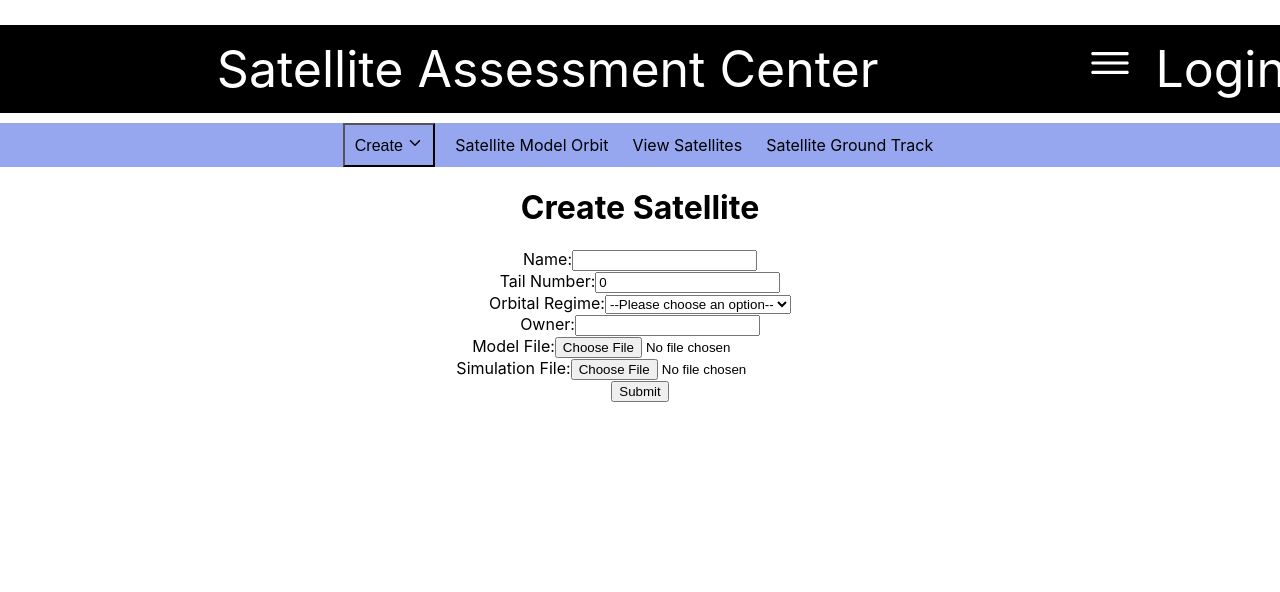
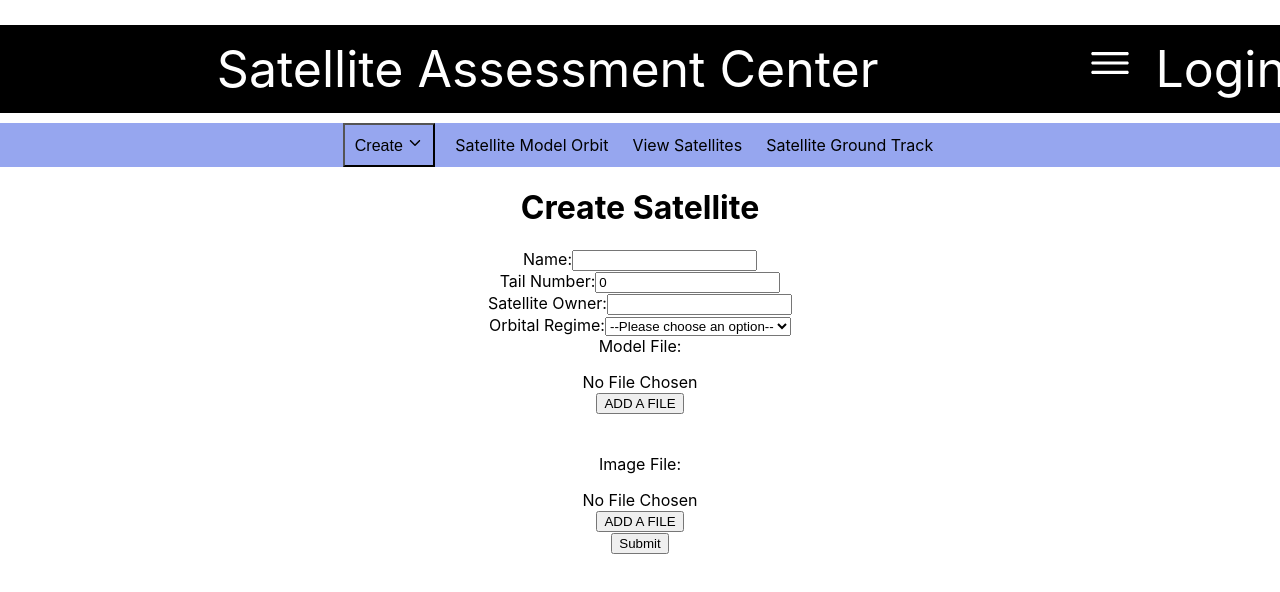
Before and after one commit to HamblinIs/satDB-sdi-capstone, a React (Create React App) app in the folder frontend/: page /CreateSatellite in a window 1280 px wide. Shown: the top 592 px of the page. Built offline with nearby package versions, Linux system fonts and the light colour scheme; the HTML template or start-up script is replaced by a standard one.

Commit message:
sat and ass creation complete

```diff
--- a/frontend/src/components/CreateAssessment.js
+++ b/frontend/src/components/CreateAssessment.js
@@ -11,10 +11,16 @@ export default function CreateAssessment() {
     associatedSat: 0,
     creation_date:'',
     description: '',
-    model_file: '',
-    simulation_file: '',
-    misc_files: ''
   });
+  const [modelFile, setModelFile] = useState([]);
+  const [simulationFile, setSimulationFile] = useState([]);
+  const [miscFile, setMiscFile] = useState([]);
+  const [addSimFile, setAddSimFile] = useState(false);
+  const [addMiscFile, setAddMiscFile] = useState(false);
+  const [addDataFile, setAddDataFile] = useState(false);
+  const [addImageFile, setAddImageFile] = useState(false);
+  const [images, setImages] = useState([]);
+  const [dataFile, setDataFile] = useState([]);
 
   const handleChange = (e) => {
     const { name, value } = e.target;
@@ -49,9 +55,11 @@ export default function CreateAssessment() {
           associatedSat: assessment.associatedSat,
           creation_date: assessment.creation_date,
           description: assessment.description,
-          model_file: assessment.model_file,
-          simulation_file: assessment.simulation_file,
-          misc_files: assessment.misc_files
+          //model_file: modelFile,
+          sim_files: simulationFile,
+          misc_files: miscFile,
+          data_files: dataFile,
+          images: images
         })
       })
       .then(res => res.json())
@@ -61,6 +69,13 @@ export default function CreateAssessment() {
     }
   }
 
+  const addFileToState = (file_type, setState) => {
+    const fileInput = document.getElementById(file_type);
+    const file = fileInput.value;
+    if (file){
+      setState(prevState => ([ ...prevState, {file_path_name: file} ]))
+    }
+  }
 
   return (
     <div>
@@ -92,21 +107,109 @@ export default function CreateAssessment() {
         </label>
         <br/>
 
-        <label>Model File:
-          <input type="text" name="model_file" value={assessment.model_file} onChange={handleChange} />
+        <label>Simulation File:
+          <ul>
+            {simulationFile.map((file, index) => (
+              <li key={index}>{file.file_path_name}</li>
+            ))}
+          </ul>
+          {addSimFile ? (
+            <>
+              <input
+                type="text"
+                name="sim_file"
+                id="sim_file"
+                />
+              <button  onClick = {() => addFileToState('sim_file', setSimulationFile)}>Save</button>
+            </>
+          ): (
+            <>
+              <label>No File Chosen</label>
+              <br/>
+              <button type="button" onClick={() => setAddSimFile(!addSimFile)}>ADD A FILE</button>
+            </>
+          ) }
         </label>
         <br/>
-
-        <label>Simulation File:
-        <input type="text" name="simulation_file" value={assessment.simulation_file} onChange={handleChange} />
+        <br/>
+        <br/>
+        <label>Misc File:
+          <ul>
+            {miscFile.map((file, index) => (
+              <li key={index}>{file.file_path_name}</li>
+            ))}
+          </ul>
+          {addMiscFile ? (
+            <>
+              <input
+                type="text"
+                name="misc_file"
+                id="misc_file"
+                />
+              <button  onClick = {() => addFileToState('misc_file', setMiscFile)}>Save</button>
+            </>
+          ): (
+            <>
+              <label>No File Chosen</label>
+              <br/>
+              <button type="button" onClick={() => setAddMiscFile(!addMiscFile)}>ADD A FILE</button>
+            </>
+          ) }
         </label>
         <br/>
-
-        <label>Misc File:
-        <input type="text" name="misc_files" value={assessment.misc_files} onChange={handleChange} />
+        <br/>
+        <br/>
+        <label>Data File:
+          <ul>
+            {dataFile.map((file, index) => (
+              <li key={index}>{file.file_path_name}</li>
+            ))}
+          </ul>
+          {addDataFile ? (
+            <>
+              <input
+                type="text"
+                name="data_file"
+                id="data_file"
+                />
+              <button  onClick = {() => addFileToState('data_file', setDataFile)}>Save</button>
+            </>
+          ): (
+            <>
+              <label>No File Chosen</label>
+              <br/>
+              <button type="button" onClick={() => setAddDataFile(!addDataFile)}>ADD A FILE</button>
+            </>
+          ) }
         </label>
         <br/>
-
+        <br/>
+        <br/>
+        <label>Image File:
+          <ul>
+            {images.map((file, index) => (
+              <li key={index}>{file.file_path_name}</li>
+            ))}
+          </ul>
+          {addImageFile ? (
+            <>
+              <input
+                type="text"
+                name="image_file"
+                id="image_file"
+                />
+              <button  onClick = {() => addFileToState('image_file', setImages)}>Save</button>
+            </>
+          ): (
+            <>
+              <label>No File Chosen</label>
+              <br/>
+              <button type="button" onClick={() => setAddImageFile(!addImageFile)}>ADD A FILE</button>
+            </>
+          ) }
+        </label>
+        <br/>
+        <br/>
         <button onClick = {() => handleSubmit()}>Submit</button>
       </>
     </div>
--- a/frontend/src/components/CreateSatellite.js
+++ b/frontend/src/components/CreateSatellite.js
@@ -1,4 +1,5 @@
 import React, { useState } from 'react';
+import { useNavigate } from 'react-router-dom';
 
 export default function CreateSatellite() {
   const [satellite, setSatellite] = useState({
@@ -12,6 +13,13 @@ export default function CreateSatellite() {
     model_file: '', // todo: need to have an input for model files and simulation files
     simulation_file: '',
   });
+  const [modelFile, setModelFile] = useState([]);
+  const [cadModelFile, setCadModelFile] = useState([]);
+  const [addCadModelFile, setAddCadModelFile] = useState(false);
+  const [addImageFile, setAddImageFile] = useState(false);
+  const [images, setImages] = useState([]);
+  const navigate = useNavigate();
+
 
   const handleChange = (e) => {
     // name is the key name
@@ -25,7 +33,6 @@ export default function CreateSatellite() {
   };
 
   const handleSubmit = (e) => {
-    e.preventDefault();
 
     try {
       fetch ('http://localhost:8080/satellite/new', {
@@ -38,7 +45,9 @@ export default function CreateSatellite() {
           name: satellite.name,
           orbit: satellite.orbitalRegime,
           owner: satellite.owner,
-          tailNumber: satellite.tailNumber
+          tail_number: satellite.tailNumber,
+          cad_model_files: cadModelFile,
+          images: images
         })
       })
       .then(async (res) => {
@@ -46,52 +55,37 @@ export default function CreateSatellite() {
           alert("There was an error creating the item");
         } else {
           window.confirm("Item has been created!");
+          return res.json()
         }
       })
+      .then(res => navigate(`/SatelliteDetails/${res.id}`));
     } catch(error) {
       console.error('Failed to add satellite:', error);
     }
   }
 
-
-
-  // const handleDeleteButtonClick = () => {
-  //   console.log(selectedItemID);
-  //   fetch("http://localhost:8080/delete-item", {
-  //     method: "DELETE",
-  //     headers: {
-  //       "Content-Type": "application/json",
-  //     },
-  //     body: JSON.stringify(delete_data)
-  //   })
-  //   .then((res) => {
-  //     if (res.status === 409) {
-  //       alert("There was an error deleting the item");
-  //     } else {
-  //       window.confirm("Item has been deleted!");
-  //       setRefreshToggle(!refreshToggle);
-  //       setItemSelected(false);
-  //     }
-  //   });
-  // };
-
-
-
-
-
-
+  const addFileToState = (file_type, setState) => {
+    const fileInput = document.getElementById(file_type);
+    const file = fileInput.value;
+    if (file){
+      setState(prevState => ([ ...prevState, {file_path_name: file} ]))
+    }
+  }
 
   return (
     <div>
       <h1>Create Satellite</h1>
-      <form onSubmit={handleSubmit}>
-
+      <>
         <label>Name:
           <input type="text" name="name" value={satellite.name} onChange={handleChange} />
         </label>
         <br/>
         <label>Tail Number:
           <input type="text" name="tailNumber" value={satellite.tailNumber} onChange={handleChange} />
+        </label>
+        <br/>
+        <label>Satellite Owner:
+          <input type="text" name="owner" value={satellite.owner} onChange={handleChange} />
         </label>
         <br/>
         <label>Orbital Regime:
@@ -103,25 +97,58 @@ export default function CreateSatellite() {
           </select>
         </label>
         <br/>
-        {/* <label>Details:
-          <textarea name="details" value={satellite.details} onChange={handleChange} />
-        </label>
-        <br/> */}
-        <label>Owner:
-          <input type="text" name="owner" value={satellite.owner} onChange={handleChange} />
+        <label>Model File:
+          <ul>
+            {modelFile.map((file, index) => (
+              <li key={index}>{file.file_path_name}</li>
+            ))}
+          </ul>
+          {addCadModelFile ? (
+            <>
+              <input
+                type="text"
+                name="model_file"
+                id="model_file"
+                />
+              <button  onClick = {() => addFileToState('model_file', setModelFile)}>Save</button>
+            </>
+          ): (
+            <>
+              <label>No File Chosen</label>
+              <br/>
+              <button type="button" onClick={() => setAddCadModelFile(!addCadModelFile)}>ADD A FILE</button>
+            </>
+          ) }
         </label>
         <br/>
-        <label>Model File:
-          <input type="file" name="model_file" onChange={handleFileChange} />
+        <br/>
+        <br/>
+        <label>Image File:
+          <ul>
+            {images.map((file, index) => (
+              <li key={index}>{file.file_path_name}</li>
+            ))}
+          </ul>
+          {addImageFile ? (
+            <>
+              <input
+                type="text"
+                name="image_file"
+                id="image_file"
+                />
+              <button  onClick = {() => addFileToState('image_file', setImages)}>Save</button>
+            </>
+          ): (
+            <>
+              <label>No File Chosen</label>
+              <br/>
+              <button type="button" onClick={() => setAddImageFile(!addImageFile)}>ADD A FILE</button>
+            </>
+          ) }
         </label>
         <br/>
-        <label>Simulation File:
-          <input type="file" name="simulation_file" onChange={handleFileChange} />
-        </label>
-        <br/>
-        <input type="submit" value="Submit" />
-
-      </form>
+        <button onClick = {() => handleSubmit()}>Submit</button>
+      </>
     </div>
   );
 }
```
Also changed, not shown: 1 other file (tests, documents, lock files or other folders).
